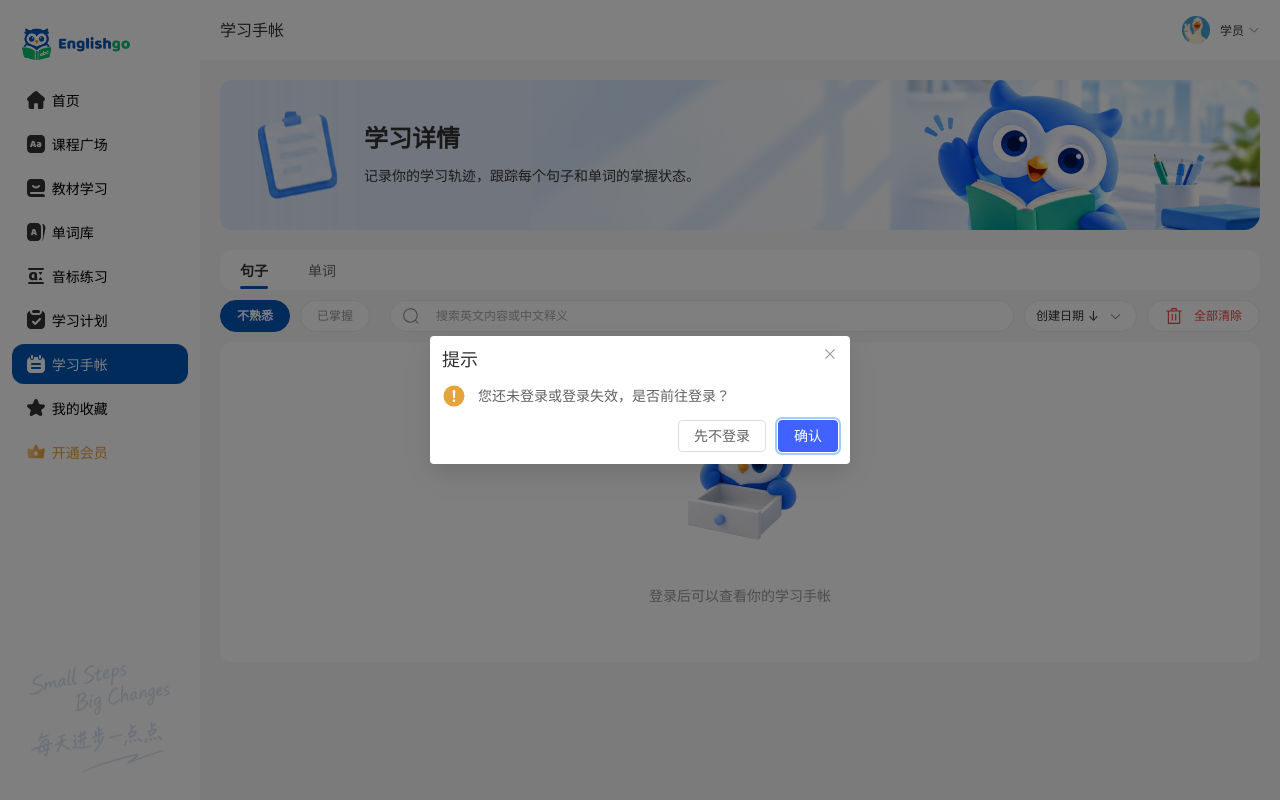
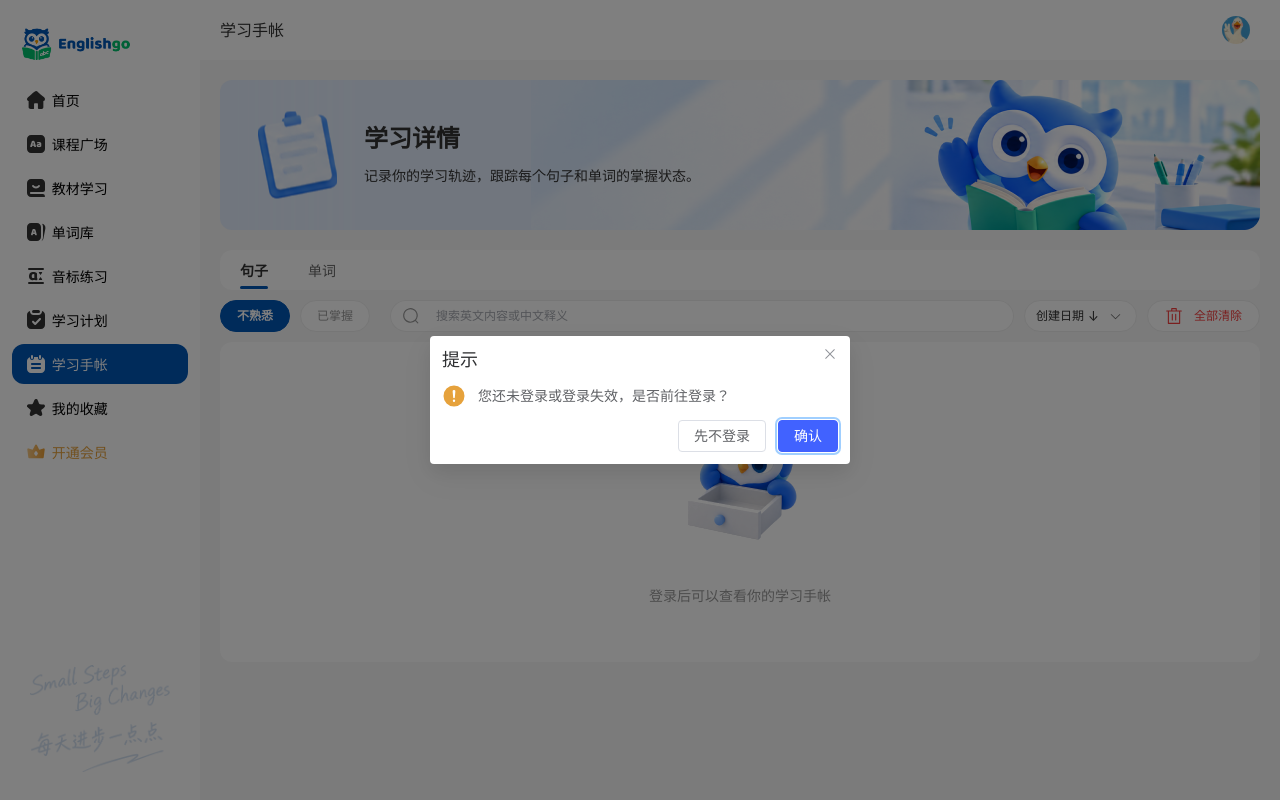
Before and after one commit to yfints/vue-ele-wa, a Vue app: page /journal/index in a window 1280 px wide. Built offline with nearby package versions, Linux system fonts and the light colour scheme.

Commit message:
fix(auth): 未登录时隐藏退出登录入口

```diff
--- a/src/components/UserDropdown.vue
+++ b/src/components/UserDropdown.vue
@@ -11,7 +11,7 @@
         <img class="userDropAvatar hand" :src="DEFAULT_AVATAR" alt="个人信息" />
       </template>
     </el-image>
-    <el-dropdown trigger="click">
+    <el-dropdown trigger="click" v-if="isLoggedIn">
       <button type="button" class="userDrop flex ac">
         <span class="userDropName">{{ displayName }}</span>
         <el-icon class="userDropArrow"><ArrowDown /></el-icon>
@@ -22,6 +22,7 @@
 <!--          <el-dropdown-item @click="toggleTheme">
             {{ isDark ? "白天模式" : "夜间模式" }}
           </el-dropdown-item>-->
+          <!-- 未登录时不给「退出登录」 -->
           <el-dropdown-item @click="onLogout">退出登录</el-dropdown-item>
         </el-dropdown-menu>
       </template>
@@ -32,7 +33,7 @@
 <script setup lang="ts">
 import { useRouter } from "vue-router";
 import { ArrowDown } from "@element-plus/icons-vue";
-import { DEFAULT_AVATAR, avatarUrl, displayName, logout } from "@/composables/useAuth";
+import { DEFAULT_AVATAR, avatarUrl, displayName, isLoggedIn, logout } from "@/composables/useAuth";
 
 const router = useRouter();
 
--- a/src/pages/HomePage.vue
+++ b/src/pages/HomePage.vue
@@ -47,7 +47,8 @@
 <!--            <el-dropdown-item @click="toggleTheme">
                 {{ isDark ? "白天模式" : "夜间模式" }}
               </el-dropdown-item>-->
-              <el-dropdown-item @click="onLogout">退出登录</el-dropdown-item>
+              <!-- 未登录时不给「退出登录」 -->
+              <el-dropdown-item v-if="isLoggedIn" @click="onLogout">退出登录</el-dropdown-item>
             </el-dropdown-menu>
           </template>
         </el-dropdown>
@@ -229,7 +230,7 @@ import {
   type StudyCount,
   type StudyNum,
 } from "@/api/home";
-import { DEFAULT_AVATAR, avatarUrl, displayName, logout } from "@/composables/useAuth";
+import { DEFAULT_AVATAR, avatarUrl, displayName, isLoggedIn, logout } from "@/composables/useAuth";
 import { isPhone, toggleMenu } from "@/composables/useLayout";
 import { currentYearMonth, formatDurationParts } from "@/lib/time";
 
```
